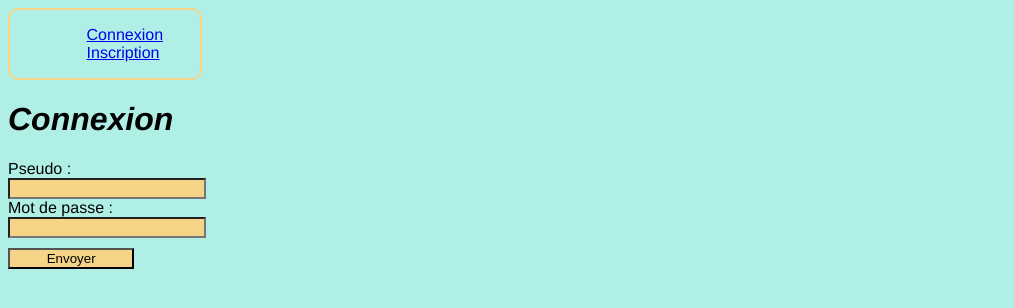
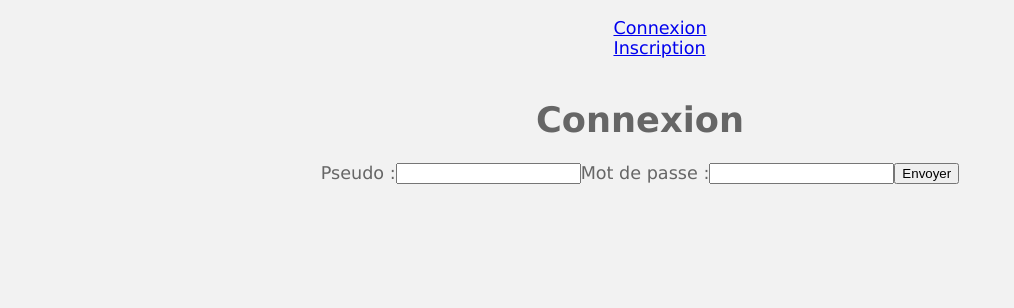
Before and after one commit to Nyle66/Forum_TP_PHP, a PHP site: page /index.php?page=login in a window 1280 px wide. Shown: the top 308 px of the page, without its empty margins (0-1014 px from the left). Run offline with PHP 8.4, Linux system fonts and the light colour scheme.

Commit message:
commit du mercredi

```diff
--- a/config/connect.php
+++ b/config/connect.php
@@ -1,14 +1,13 @@
 <?php
 
-
+function getConnection(){
     try{
     $bdd = new PDO('mysql:host=localhost;dbname=forum','root','root') or die(print_r($bdd->errorInfo()));
     $bdd->exec('SET NAMES utf8');
+    return $bdd;
+    } catch(Exeption $e){
+        die('Erreur:'.$e->getMessage());
     }
-
-    catch(Exeption $e){
-    die('Erreur:'.$e->getMessage());
-    }
-
+}
 
 ?>
--- a/index.php
+++ b/index.php
@@ -24,6 +24,7 @@
             break;
 
         case 'header':
+
             include("template/header.php");
             break;
 
--- a/service/service_nouveau.php
+++ b/service/service_nouveau.php
@@ -1,6 +1,5 @@
 <?php
 session_start();
-require('../config/connect.php');
 require('../config/fonctions.php');
 
 // if(!check_session())
--- a/style.css
+++ b/style.css
@@ -1,76 +1,54 @@
-body{
-    background-color: #B0EFE6;
-    font-family: Helvetica;
+html, body {
+    border: 0;
+    margin: 0;
+    padding: 0;
+    }
+body {
+    background:#F2F2F2;
+    font: 110% "Lucida Grande", "Lucida Sans Unicode", Arial, sans-serif;
+    min-width: 100%;
+    color: #666;
+
+    }
+#header{
+    border-bottom: 2px solid black;
+}
+#top{
+    border-bottom: 2px solid black;
+    padding-bottom: 25px;
+}
+h1{
+    display: flex;
+    justify-content: center;
+}
+p{
+    display: flex;
+    justify-content: center;
+}
+#p {
+    margin-left: 20%;
+    margin-right: 20%;
+    padding-left: 2%;
+    padding-right: 2%;
+    border: 1px solid black;
 
 }
-input{
-    background-color: #F6D487;
 
+form{
+    display: flex;
+    justify-content: center;
 }
-h1{
-    font-style: italic;
+a:hover{
+    cursor: pointer;
 }
 #menu{
     display: flex;
-    border: 2px solid #F6D487;
-    border-radius: 10px;
-    margin-bottom: 20px;
     justify-content: center;
-    width: 15%;
+}
+img{
+    max-width:290px;
 
 }
-#menu ul{
+ul{
     list-style: none;
 }
-#main form{
-    display: flex;
-    flex-direction: column;
-
-}
-.input{
-    width: 15%;
-
-}
-.submit{
-    margin-top: 10px;
-    width: 10%;
-}body{
-    background-color: #B0EFE6;
-    font-family: Helvetica;
-
-}
-input{
-    background-color: #F6D487;
-
-}
-h1{
-    font-style: italic;
-}
-#menu{
-    display: flex;
-    border: 2px solid #F6D487;
-    border-radius: 10px;
-    margin-bottom: 20px;
-    justify-content: center;
-    width: 15%;
-
-}
-#menu ul{
-    list-style: none;
-}
-#main form{
-    display: flex;
-    flex-direction: column;
-
-}
-.input{
-    width: 15%;
-
-}
-.submit{
-    margin-top: 10px;
-    width: 10%;
-}
-form .error{
-    color: red;
-}
--- a/template/inscription.php
+++ b/template/inscription.php
@@ -48,7 +48,7 @@
 
 <div id="main">
 
-  <h1>Inscription</h1>
+  <h1 id="register">Inscription</h1>
 
   <?php if(isset($success)):?>
   <div class="success"><?php echo $success;?></div>
@@ -66,8 +66,9 @@
     <input type="text" name="email" />
     <br><br>
 
-    <label for="pass">Mot de passe :</label>
+    <label for="pass">Mot de passe :</label><br><br>
     <input type="password" name="pass" value="<?php if(isset($pass)) echo $pass;?>" />
+    <br><br>
 
     <input type="submit" class="submit" value="Envoyer" />
 
--- a/template/nouveau.php
+++ b/template/nouveau.php
@@ -7,7 +7,7 @@
   <meta charset="UTF-8">
   <meta name="viewport" content="width=device-width, initial-scale=1.0">
   <meta http-equiv="X-UA-Compatible" content="ie=edge">
-  <link rel="stylesheet" type="text/css" href="style.css" />
+  <link rel="stylesheet" type="text/css" href="../style.css" />
   <title>Nouveau</title>
 </head>
 <body>
```
Also changed, not shown: config/fonctions.php (+15 -13 lines), service/service_inscription.php (+4 -5 lines), service/service_login.php (+5 -6 lines), template/header.php (+7 -2 lines), template/style.css (deleted, +0 -40 lines), perso.png (added). Lines whose indentation alone changed are shown as unchanged.
